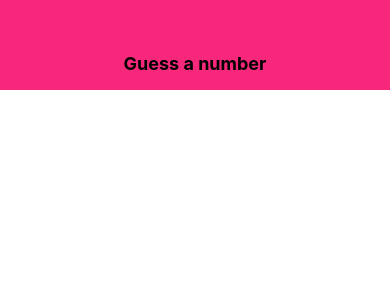
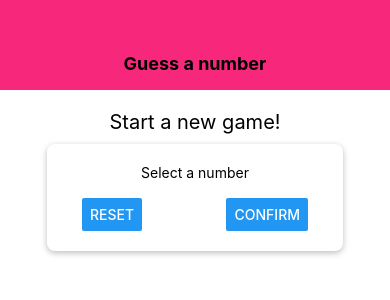
Before and after one commit to Hamzakh777/react-number-generator, a React Native app: screen / in a window 390 px wide. Shown: the top 300 px of the page. Built offline with nearby package versions, Linux system fonts and the light colour scheme.

Commit message:
Add: styling

```diff
--- a/App.tsx
+++ b/App.tsx
@@ -1,11 +1,13 @@
 import React from 'react';
-import { StyleSheet, Text, View } from 'react-native';
+import { StyleSheet, View } from 'react-native';
 import Header from './components/Header';
+import StartGagmeScreen from './screens/StartGameScreen';
 
-export default function App() {
+function App() {
   return (
     <View style={styles.container}>
-      <Header title="Guess a number"/>
+      <Header title="Guess a number" />
+      <StartGagmeScreen />
     </View>
   );
 }
@@ -15,3 +17,5 @@ const styles = StyleSheet.create({
     flex: 1
   },
 });
+
+export default App;
--- /dev/null
+++ b/screens/StartGameScreen.tsx
@@ -0,0 +1,51 @@
+import React from 'react';
+import { View, StyleSheet, Text, TextInput, Button } from 'react-native';
+
+const StartGameScreen = () => {
+	return (
+		<View style={styles.container}>
+			<Text style={styles.title}>Start a new game!</Text>
+			<View style={styles.inputContainer}>
+				<Text>Select a number</Text>
+				<TextInput />
+				<View style={styles.btnContainer}>
+					<Button title="reset" onPress={() => {}} />
+					<Button title="Confirm" onPress={() => {}} />
+				</View>
+			</View>
+		</View>
+	);
+};
+
+const styles = StyleSheet.create({
+	container: {
+		flex: 1,
+		padding: 10,
+		alignItems: 'center',
+	},
+	inputContainer: {
+        alignItems: 'center',
+        width: 300,
+        maxWidth: '80%',
+        padding: 20,
+        borderRadius: 8,
+        shadowColor: 'black',
+        shadowOffset: { width: 0, height: 2 },
+        shadowRadius: 6,
+        shadowOpacity: 0.26,
+        elevation: 5,
+        backgroundColor: 'white'
+	},
+	btnContainer: {
+		flexDirection: 'row',
+		width: '100%',
+		justifyContent: 'space-between',
+		paddingHorizontal: 15,
+	},
+	title: {
+		fontSize: 20,
+		marginVertical: 10,
+	},
+});
+
+export default StartGameScreen;
```
Also changed, not shown: components/Header.tsx (renamed from components/Header.js).
